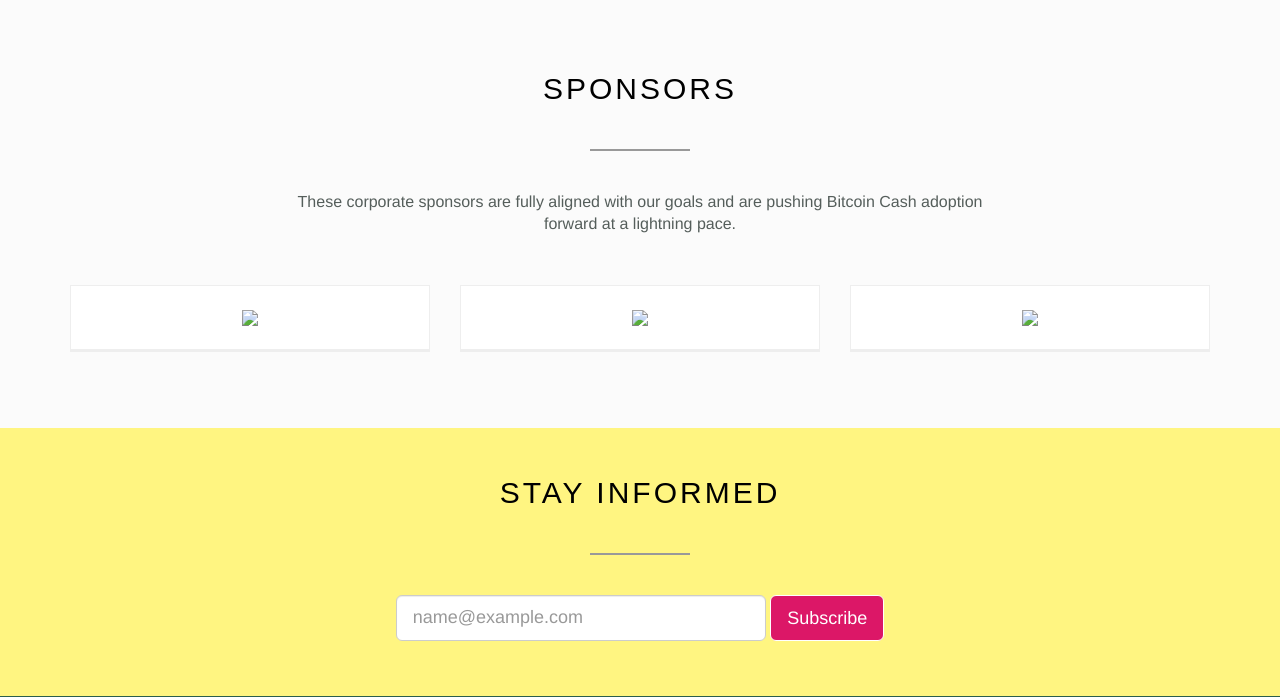
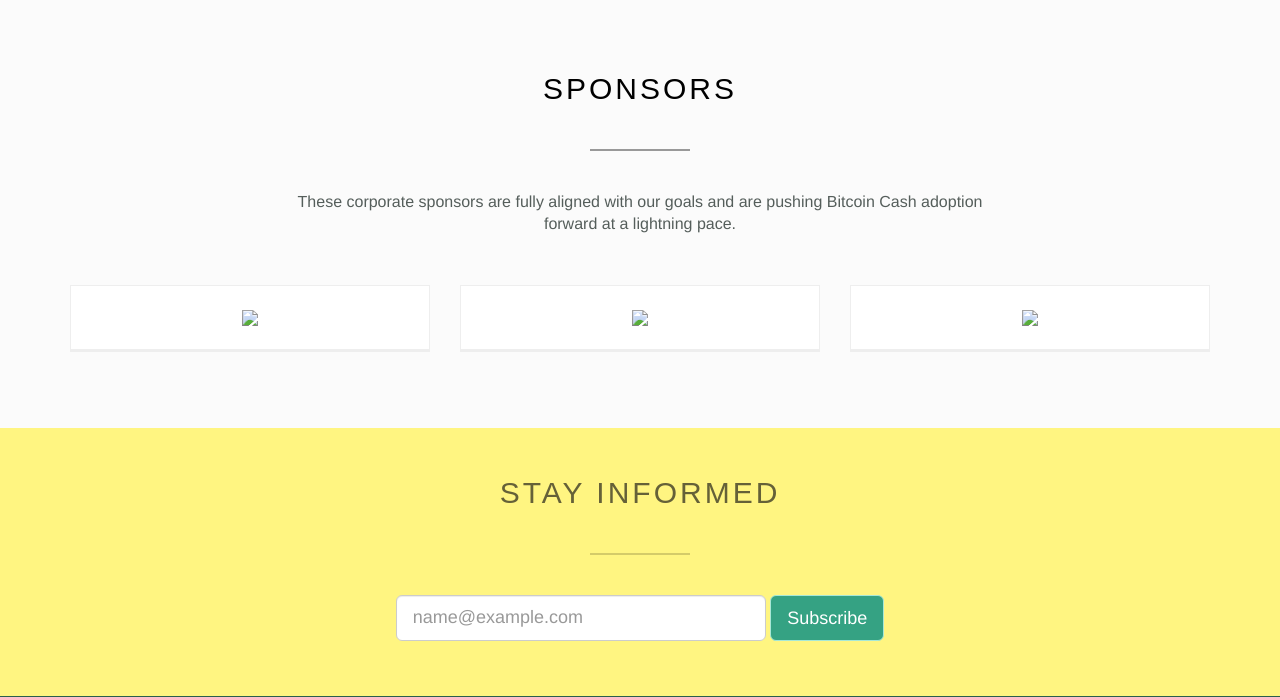
Before and after one commit to The-Bitcoin-Cash-Fund/thebitcoincash.fund, a PHP site: page /about/index.php in a window 1280 px wide. Shown: the part 2359-3056 px from the top of the page. Run offline with PHP 8.4, Linux system fonts and the light colour scheme; data that the repository does not hold is empty; some web fonts are replaced.

Commit message:
Minor updates to the footer

```diff
--- a/html/assets/css/subscribe.css
+++ b/html/assets/css/subscribe.css
@@ -5,16 +5,24 @@
   padding-bottom: 30px;
   text-align: center;
 }
+.subscribe-heading {
+  color: #656138;
+}
+.subscribe-border {
+  background-color: #d4cb69;
+}
 #MERGE0 {
   margin-bottom: 20px;
 }
 .subscribe-btn {
-  background-color: #dc1767;
-  border-color: #fff;
+  background-color: #35a283;
+  border-color: #a7e8d6;
   color: #fff;
 }
 .subscribe-btn:hover {
-  background-color: #35a283;
+  background-color: #dc1767;
+  border-color: #963a5f;
+  color: #fff;
 }
 @media (min-width: 550px) {
   .subscribe {
--- a/html/includes/footer.php
+++ b/html/includes/footer.php
@@ -2,8 +2,8 @@
   <div class="container">
     <div class="row">
       <div class="col-xs-12">
-        <h2>Stay Informed</h2>
-        <span class="border"></span>
+        <h2 class="subscribe-heading">Stay Informed</h2>
+        <span class="border subscribe-border"></span>
         <form action="https://facebook.us17.list-manage.com/subscribe/post" method="POST" class="form-inline">
           <input type="hidden" name="u" value="d150e27fa1a1ce16c5c3e1d1e">
           <input type="hidden" name="id" value="8d0e1cb511">
```
